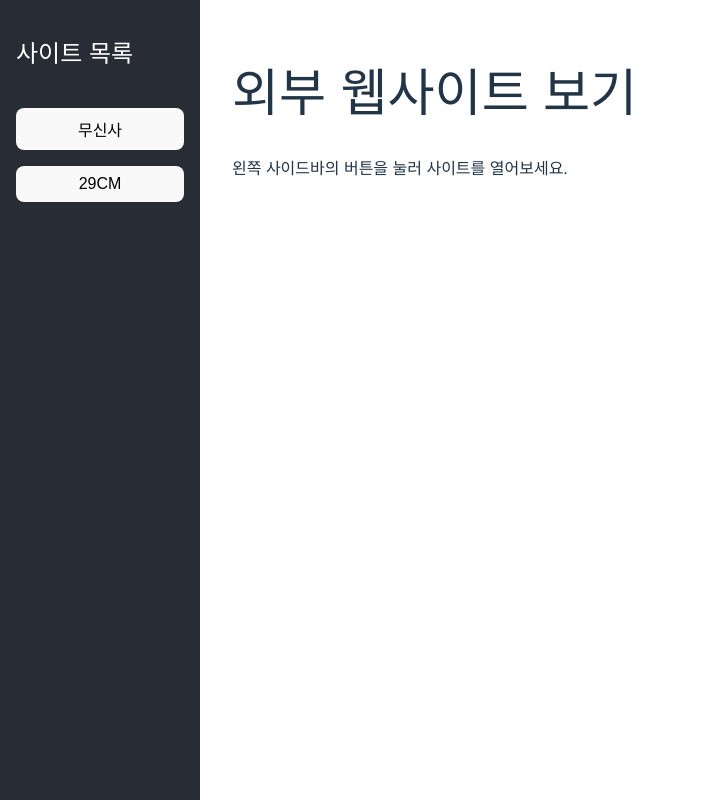
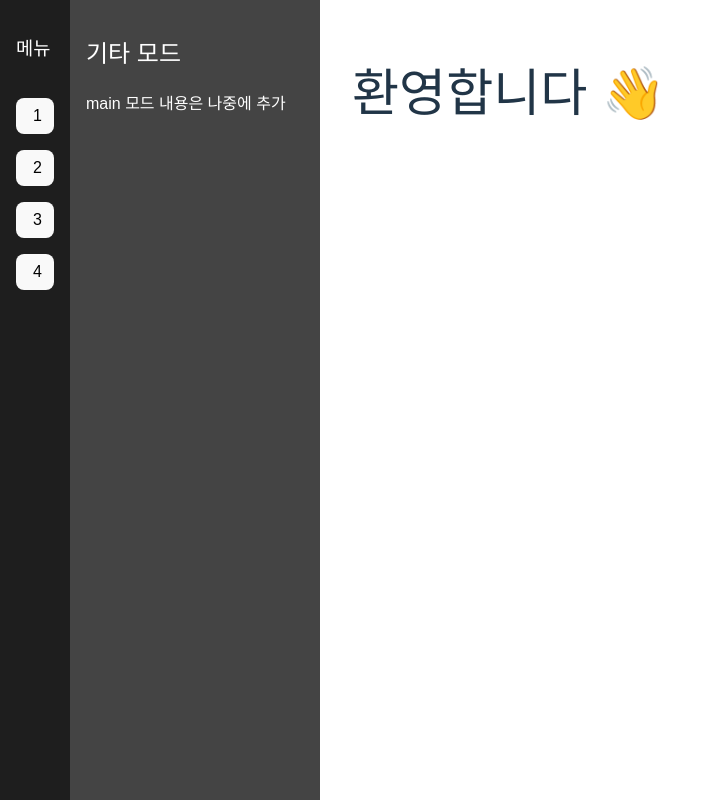
Before and after one commit to 2025-MJU-Capstone/WebFront, a React (Vite) app in the folder SELFIT/: page / in a window 1280 px wide. Shown: the whole page, without its empty margins (0-705 px from the left). Built offline with nearby package versions, Linux system fonts and the light colour scheme.

Commit message:
Create: 사이드바

```diff
--- a/SELFIT/package.json
+++ b/SELFIT/package.json
@@ -10,7 +10,8 @@
   },
   "dependencies": {
     "react": "^19.0.0",
-    "react-dom": "^19.0.0"
+    "react-dom": "^19.0.0",
+    "react-router-dom": "^7.5.1"
   },
   "devDependencies": {
     "@eslint/js": "^9.21.0",
@@ -21,6 +22,6 @@
     "eslint-plugin-react-hooks": "^5.1.0",
     "eslint-plugin-react-refresh": "^0.4.19",
     "globals": "^15.15.0",
-    "vite": "^6.2.0"
+    "vite": "^6.3.2"
   }
 }
--- a/SELFIT/src/App.jsx
+++ b/SELFIT/src/App.jsx
@@ -1,63 +1,29 @@
 import { useState } from 'react'
 import './App.css'
+import LeftSidebar from './components/LeftSidebar'
+import DynamicSidebar from './components/DynamicSidebar'
+import Store from './components/Store'
+import Main from './components/Main'
 
 function App() {
+  const [mode, setMode] = useState('main')
   const [url, setUrl] = useState('')
-
-  const handleClick = (site) => {
-    setUrl(site)
-  }
+  const [inputValue, setInputValue] = useState('')
 
   return (
     <div style={{ display: 'flex', height: '100vh', width: '100vw' }}>
-      {/* Sidebar */}
-      <div style={{
-        width: '200px',
-        background: '#282c34',
-        color: 'white',
-        padding: '1rem',
-        display: 'flex',
-        flexDirection: 'column',
-        gap: '1rem',
-        boxSizing: 'border-box'
-      }}>
-        <h2>사이트 목록</h2>
-        <button onClick={() => handleClick('https://www.musinsa.com/main/musinsa/recommend?gf=A')}>
-          무신사
-        </button>
-        <button onClick={() => handleClick('https://www.29cm.co.kr/')}>
-          29CM
-        </button>
-      </div>
-
-      {/* Main Area */}
-      <div style={{
-        flex: 1,
-        height: '100%',
-        boxSizing: 'border-box'
-      }}>
-        {url ? (
-          <iframe
-            src={url}
-            title="외부사이트"
-            style={{
-              width: '100%',
-              height: '100%',
-              border: 'none',
-              display: 'block'
-            }}
-          />
-        ) : (
-          <div style={{
-            padding: '2rem',
-            height: '100%',
-            boxSizing: 'border-box'
-          }}>
-            <h1>외부 웹사이트 보기</h1>
-            <p>왼쪽 사이드바의 버튼을 눌러 사이트를 열어보세요.</p>
-          </div>
-        )}
-      </div>
+      <LeftSidebar setMode={setMode} />
+      <DynamicSidebar
+        mode={mode}
+        setUrl={setUrl}
+        inputValue={inputValue}
+        setInputValue={setInputValue}
+      />
+      {mode === 'iframe' ? (
+        <Store url={url} />
+      ) : (
+        <Main mode={mode} inputValue={inputValue} />
+      )}
     </div>
   )
 }
--- /dev/null
+++ b/SELFIT/src/components/DynamicSidebar.jsx
@@ -0,0 +1,65 @@
+function DynamicSidebar({ mode, setUrl, inputValue, setInputValue }) {
+  const width = '250px'
+
+  if (mode === 'iframe') {
+    return (
+      <div style={{
+        width,
+        background: '#282c34',
+        color: 'white',
+        padding: '1rem',
+        display: 'flex',
+        flexDirection: 'column',
+        gap: '1rem',
+        boxSizing: 'border-box'
+      }}>
+        <h2>사이트 목록</h2>
+        <button onClick={() => setUrl('https://www.musinsa.com/main/musinsa/recommend?gf=A')}>
+          무신사
+        </button>
+        <button onClick={() => setUrl('https://www.29cm.co.kr/')}>
+          29CM
+        </button>
+      </div>
+    )
+  }
+
+  if (mode === 'input') {
+    return (
+      <div style={{
+        width,
+        background: '#333',
+        color: 'white',
+        padding: '1rem',
+        boxSizing: 'border-box'
+      }}>
+        <h2>입력 모드</h2>
+        <input
+          type="text"
+          value={inputValue}
+          onChange={(e) => setInputValue(e.target.value)}
+          style={{
+            width: '95%',
+            padding: '0.3rem',
+            fontSize: '1rem'
+          }}
+        />
+      </div>
+    )
+  }
+
+  return (
+    <div style={{
+      width,
+      background: '#444',
+      color: 'white',
+      padding: '1rem',
+      boxSizing: 'border-box'
+    }}>
+      <h2>기타 모드</h2>
+      <p>{mode} 모드 내용은 나중에 추가</p>
+    </div>
+  )
+}
+
+export default DynamicSidebar
--- /dev/null
+++ b/SELFIT/src/components/LeftSidebar.jsx
@@ -0,0 +1,24 @@
+import { Link } from 'react-router-dom'
+
+function LeftSidebar({ setMode }) {
+  return (
+    <div style={{
+      width: '70px',
+      background: '#1e1e1e',
+      color: 'white',
+      padding: '1rem',
+      display: 'flex',
+      flexDirection: 'column',
+      gap: '1rem',
+      boxSizing: 'border-box'
+    }}>
+      <h3>메뉴</h3>
+      <button onClick={() => setMode('iframe')}>1</button>
+      <button onClick={() => setMode('input')}>2</button>
+      <button onClick={() => setMode('somethingElse')}>3</button>
+      <button onClick={() => setMode('anotherThing')}>4</button>
+    </div>
+  )
+}
+
+export default LeftSidebar
--- /dev/null
+++ b/SELFIT/src/components/Main.jsx
@@ -0,0 +1,27 @@
+function Main({ mode, inputValue }) {
+  return (
+    <div style={{ flex: 1, padding: '2rem' }}>
+      {mode === 'main' && (
+        <>
+          <h1>환영합니다 👋</h1>
+        </>
+      )}
+
+      {mode === 'input' && (
+        <>
+          <h1>입력 결과</h1>
+          <p>입력한 값: {inputValue}</p>
+        </>
+      )}
+
+      {mode !== 'main' && mode !== 'input' && (
+        <>
+          <h1>{mode} 모드</h1>
+          <p>아직 구현되지 않은 모드입니다.</p>
+        </>
+      )}
+    </div>
+  )
+}
+
+export default Main
--- /dev/null
+++ b/SELFIT/src/components/Store.jsx
@@ -0,0 +1,25 @@
+function Store({ url }) {
+  return (
+    <div style={{ flex: 1, height: '100%', boxSizing: 'border-box' }}>
+      {url ? (
+        <iframe
+          src={url}
+          title="외부사이트"
+          style={{
+            width: '100%',
+            height: '100%',
+            border: 'none',
+            display: 'block'
+          }}
+        />
+      ) : (
+        <div style={{ padding: '2rem' }}>
+          <h1>스토어 보기</h1>
+          <p>사이드바에서 사이트를 선택해 주세요.</p>
+        </div>
+      )}
+    </div>
+  )
+}
+
+export default Store
```
Also changed, not shown: 2 other files (tests, documents, lock files or other folders).
